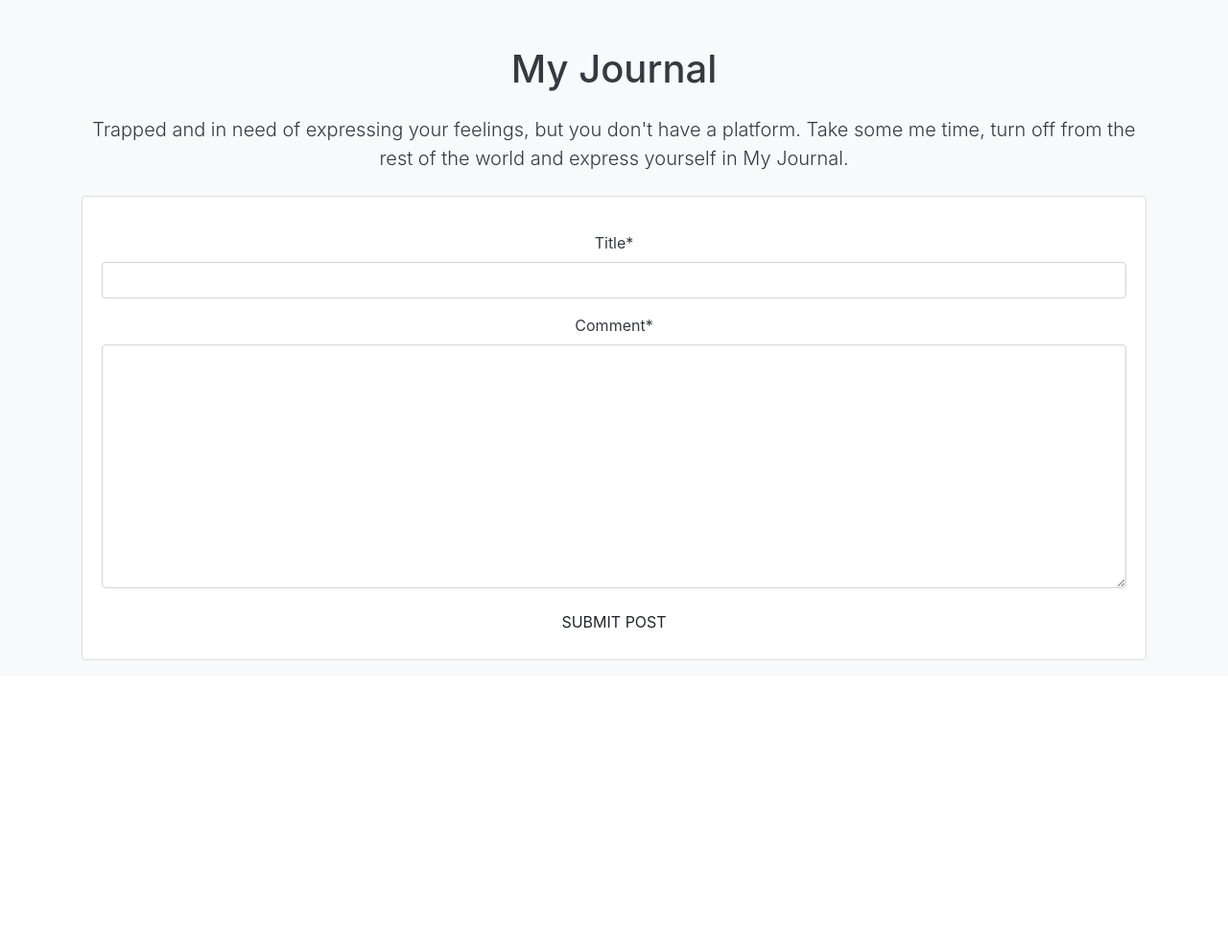
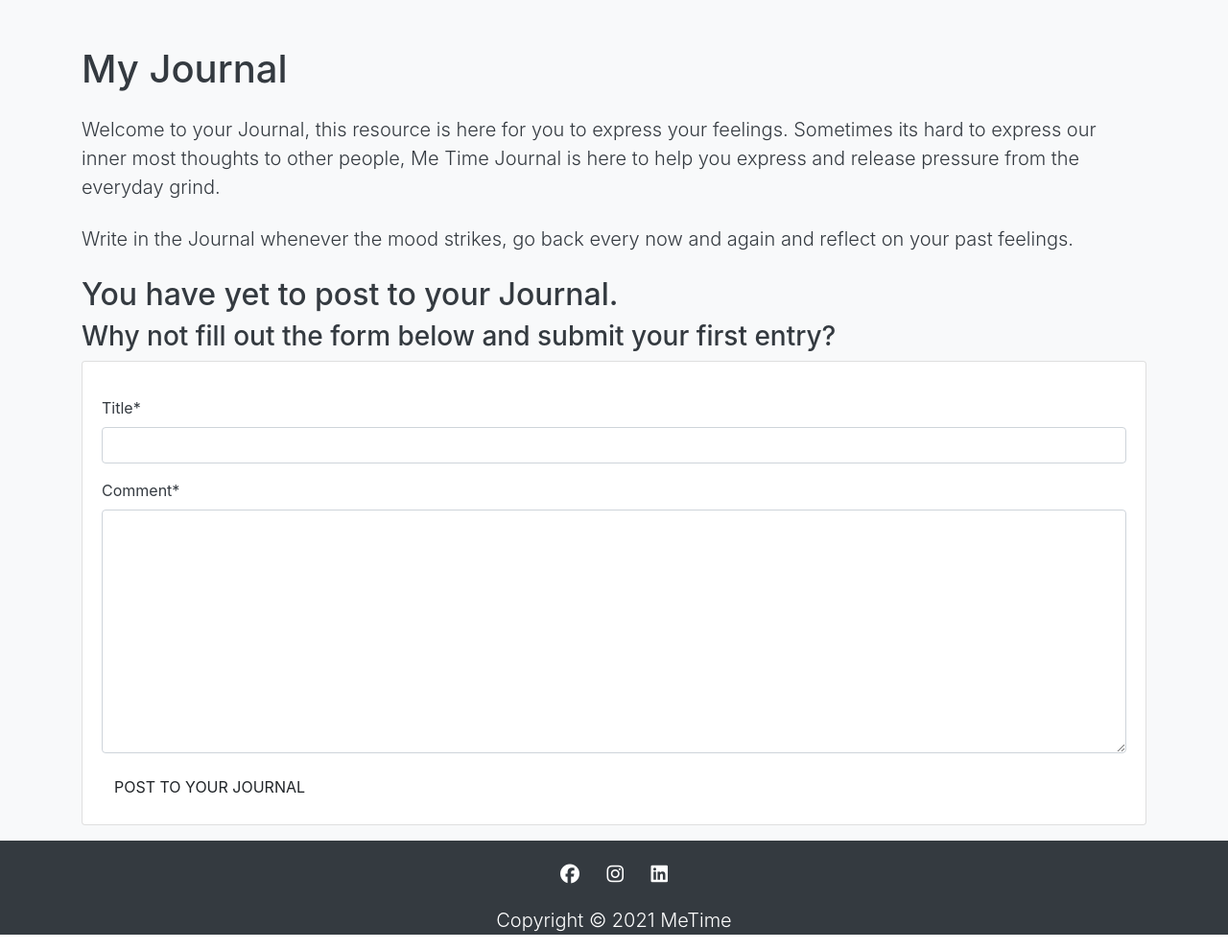
Before and after one commit to RvN-R/MeTime, a Django app: page /journal/ in a window 1280 px wide. Shown: the part 56-1046 px from the top of the page at 96% size. Before the commit the page ends 744 px from the top, so only its background shows below. Run offline with Django 3.2, Linux system fonts and the light colour scheme; the visitor is signed in with stand-in values (Sample User, id 1); data that the repository does not hold is empty; some libraries are stand-ins or nearby versions.

Commit message:
added if statement to journal html, now will show prompt to post on Journal if post can't be found

```diff
--- a/journal/templates/journal/journal.html
+++ b/journal/templates/journal/journal.html
@@ -6,7 +6,7 @@ Home
 
 {% block content %}
 <!-- Showcase -->
-<section class="bg-light text-dark text-bold p-5 p-lg-0 pt-lg-5 text-center text-sm-start">
+<section class="bg-light text-dark text-bold p-5 p-lg-0 pt-lg-5 text-sm-start">
   <div class="container">
     <div class="row g-0">
       <!--Page Heading-->
@@ -14,14 +14,18 @@ Home
         <div>
           <h1>My Journal <span class="text-info"></h1>
           <p class="lead my-4">
-            Trapped and in need of expressing your feelings, but you don't have a platform. Take some me time, turn off
-            from the rest of the world and express yourself in My Journal.
+            Welcome to your Journal, this resource is here for you to express your feelings. Sometimes its hard to express our inner most thoughts to other people, Me Time Journal is here to help you express and release pressure from the everyday grind.
+          </p>
+          <p class="lead my-4">
+            Write in the Journal whenever the mood strikes, go back every now and again and reflect on your past feelings.
           </p>
         </div>
       </div>
       <!-- Journal Entries-->
       <div class="col-12">
-        {% for post in posts %}
+        <!--If Statment that checks to see if the user has a post existing in db-->
+        {% if posts %}
+          {% for post in posts %}
           <div class="card mb-3">
             <div class="card-body">
               <h5 class="card-title">{{post.title}}</h5>
@@ -29,7 +33,11 @@ Home
               <p class="card-text"><small class="text-muted">{{post.created}}</small></p>
             </div>
           </div>
-        {% endfor %}
+          {% endfor %}
+        {% else %}
+        <h2>You have yet to post to your Journal.</h2>
+        <h3>Why not fill out the form below and submit your first entry?</h3>
+        {% endif %}
       </div>
       <!--Journal Entry Form-->
       <div class="col-12">
@@ -39,8 +47,8 @@ Home
               {% csrf_token %}
               {{ form|crispy }}
               <div class="">
-                <button class="btn rounded-0 text-uppercase" type="submit">Submit Post</button>
-            </div>
+                <button class="btn btn-large rounded-0 text-uppercase" type="submit">Post to your Journal</button>
+              </div>
             </form>
           </div>
         </div>
--- a/templates/base.html
+++ b/templates/base.html
@@ -104,8 +104,8 @@
 
 
 <!-- footer -->
-<!-- <footer class="bg-dark text-white text-center fixed-bottom">
-        social media icons
+<footer class="bg-dark text-white text-center">
+        <!-- social media icons -->
         <div class="text-center text-white p-3">
             <a href="https://www.facebook.com" target="_blank"><i class="fab fa-facebook footer-icons hvr-pulse" style="font-size: 20px; color:#fff"></i></a>
             <a href="https://www.instagram.com" target="_blank"><i class="fab fa-instagram footer-icons hvr-pulse"style="font-size: 20px; color:#fff"></i></a>
@@ -115,7 +115,7 @@
         <p class="lead">Copyright &copy; 2021 MeTime</p>
 
       </div>
-    </footer> -->
+    </footer>
 
     <!-- postload js -->
         {% block postloadjs %}
```
